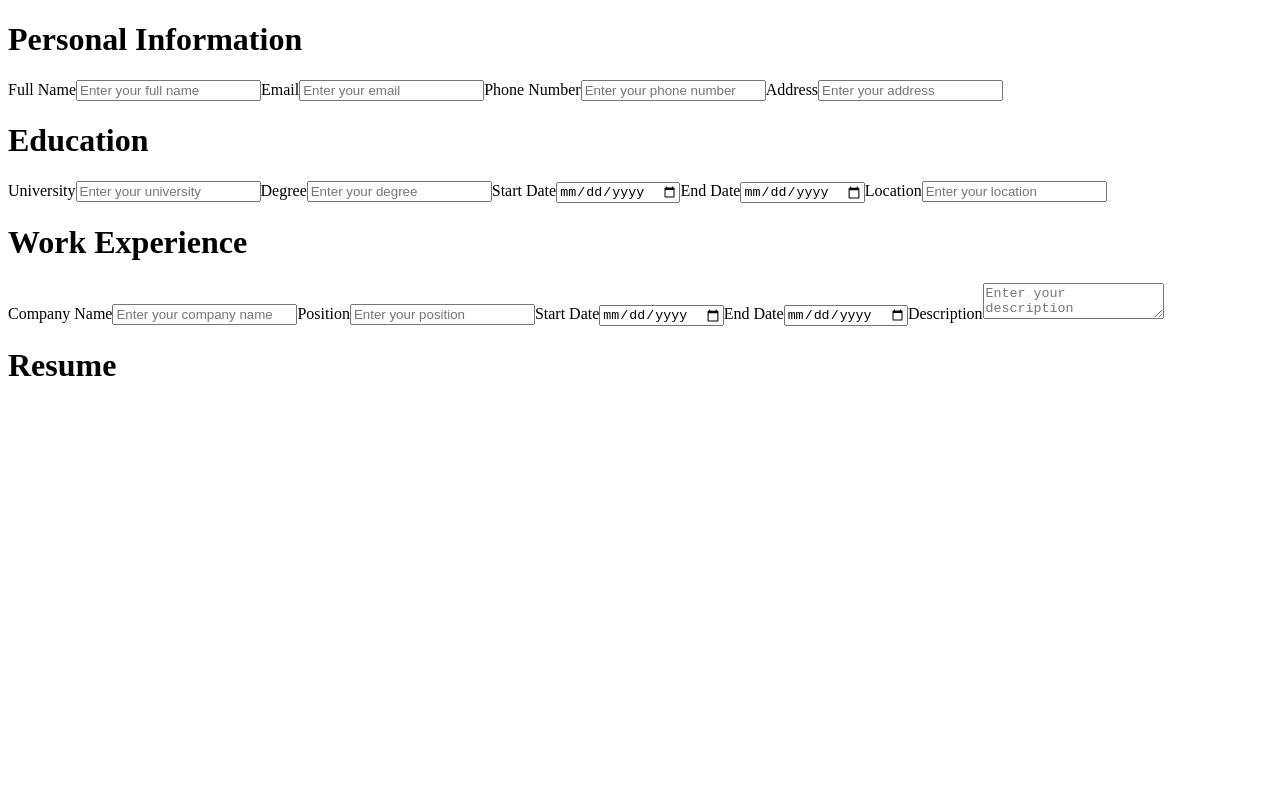
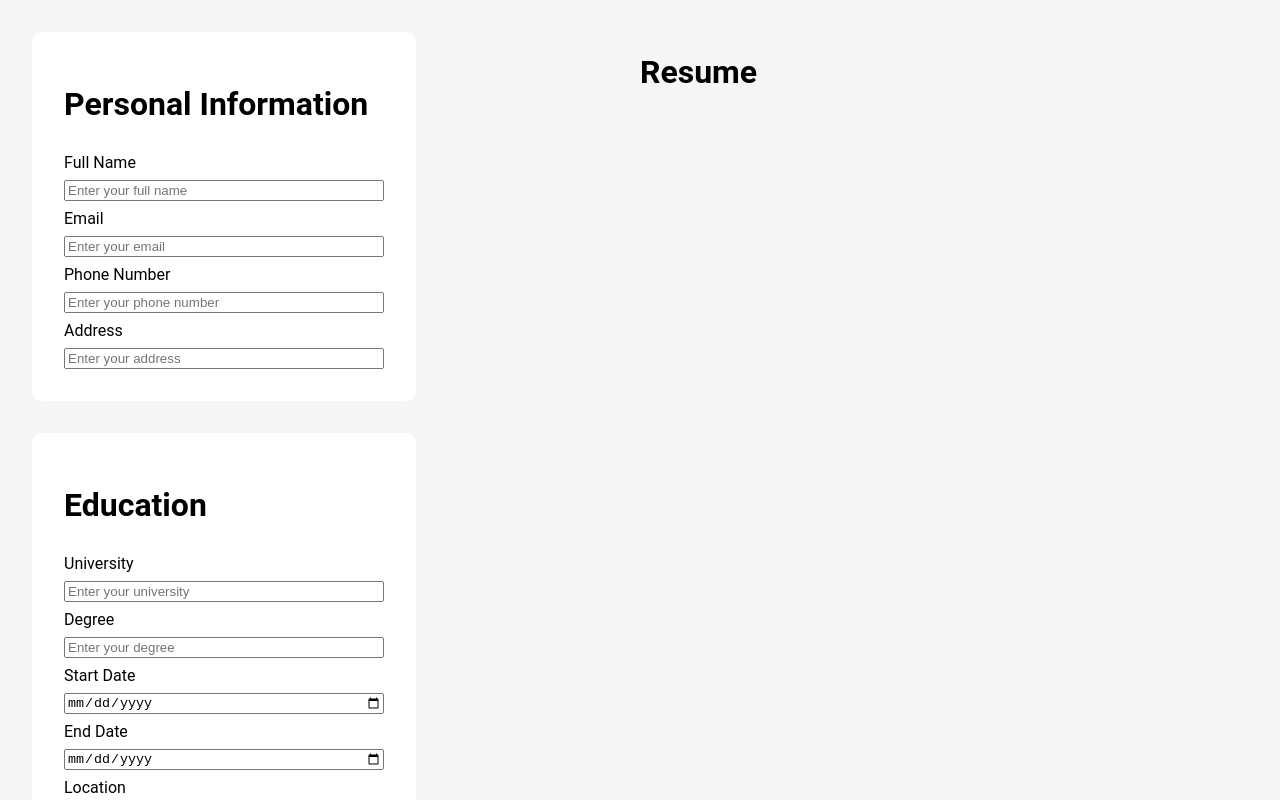
Before and after one commit to Veritaaaas/cv-maker, a React (Vite) app in the folder app-cv-maker/: page / in a window 1280 px wide. Shown: the top 800 px of the page. Built offline with nearby package versions, Linux system fonts and the light colour scheme.

Commit message:
organized the structure of the webpage

```diff
--- a/app-cv-maker/src/App.jsx
+++ b/app-cv-maker/src/App.jsx
@@ -5,12 +5,16 @@ import Work_experience from "./Work_experience"
 
 function App() {
   return (
-    <>
-      <General_information />
-      <Education />
-      <Work_experience />
-      <Resume />
-    </>
+    <div className="content">
+      <div className="input-container">
+        <General_information />
+        <Education />
+        <Work_experience />
+      </div>
+      <div className="output-container">
+        <Resume />
+      </div>
+    </div>
   )
 }
 
--- a/app-cv-maker/src/Education.jsx
+++ b/app-cv-maker/src/Education.jsx
@@ -1,7 +1,7 @@
 
 function Education() {
     return (
-        <div>
+        <div className="Education">
             <h1>Education</h1>
             <label>University</label>
             <input type="text" placeholder="Enter your university" />
--- a/app-cv-maker/src/General_information.jsx
+++ b/app-cv-maker/src/General_information.jsx
@@ -1,7 +1,7 @@
 
 function General_information() {
     return (
-        <div>
+        <div className="Personal-Information">
             <h1>Personal Information</h1>
             <label>Full Name</label>
             <input type="text" placeholder="Enter your full name" />
--- a/app-cv-maker/src/Resume.jsx
+++ b/app-cv-maker/src/Resume.jsx
@@ -1,7 +1,7 @@
 
 function Resume() {
     return (
-        <div>
+        <div className="Resume">
             <h1>Resume</h1>
         </div>
     )
--- a/app-cv-maker/src/Work_experience.jsx
+++ b/app-cv-maker/src/Work_experience.jsx
@@ -1,7 +1,7 @@
 
 function Work_experience() {
     return (
-        <div>
+        <div className="Experience">
             <h1>Work Experience</h1>
             <label>Company Name</label>
             <input type="text" placeholder="Enter your company name" />
--- /dev/null
+++ b/app-cv-maker/src/index.css
@@ -0,0 +1,52 @@
+:root {
+    --main-font: 'Roboto', sans-serif;
+}
+
+html, body {
+    margin: 0;
+    padding: 0;
+    font-family: var(--main-font);
+    background-color: #f5f5f5;
+}
+
+.content {
+    display: grid;
+    grid-template-columns: 1fr 1fr;
+    padding: 2rem;
+}
+
+.Personal-Information {
+    display: flex;
+    max-width: 20rem;
+    flex-direction: column;
+    font-family: var(--main-font);
+    background-color: #ffff;
+    padding: 2rem;
+    border-radius: 10px;
+    row-gap: 0.5rem;
+    margin-bottom: 2rem;
+}
+
+.Education {
+    display: flex;
+    max-width: 20rem;
+    flex-direction: column;
+    font-family: var(--main-font);
+    background-color: #ffff;
+    padding: 2rem;
+    border-radius: 10px;
+    row-gap: 0.5rem;
+    margin-bottom: 2rem;
+}
+
+.Experience {
+    display: flex;
+    max-width: 20rem;
+    flex-direction: column;
+    font-family: var(--main-font);
+    background-color: #ffff;
+    padding: 2rem;
+    border-radius: 10px;
+    row-gap: 0.5rem;
+    margin-bottom: 2rem;
+}
--- a/app-cv-maker/src/main.jsx
+++ b/app-cv-maker/src/main.jsx
@@ -1,6 +1,7 @@
 import React from 'react'
 import ReactDOM from 'react-dom/client'
 import App from './App.jsx'
+import "./index.css"
 
 ReactDOM.createRoot(document.getElementById('root')).render(
   <React.StrictMode>
```
